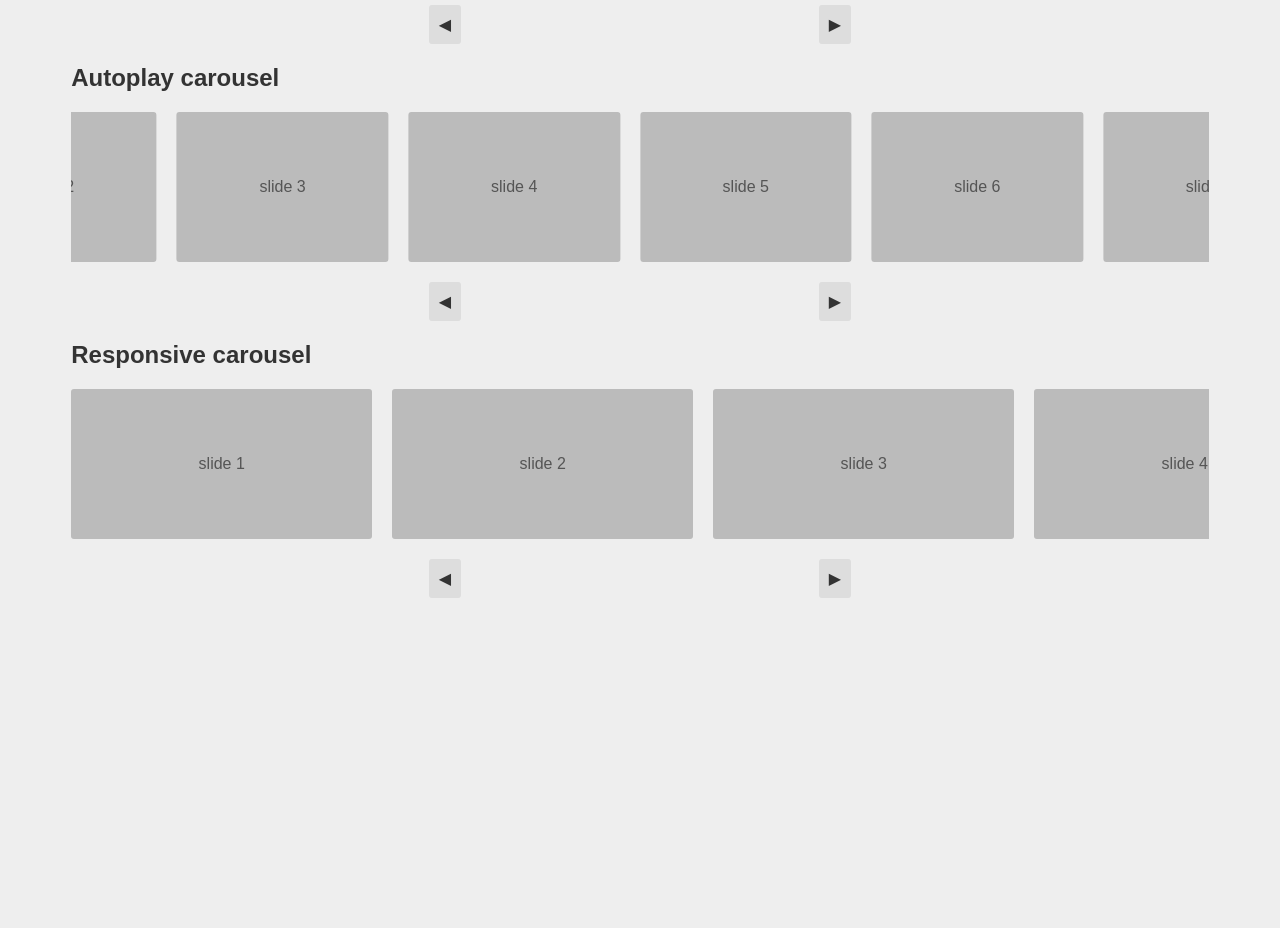
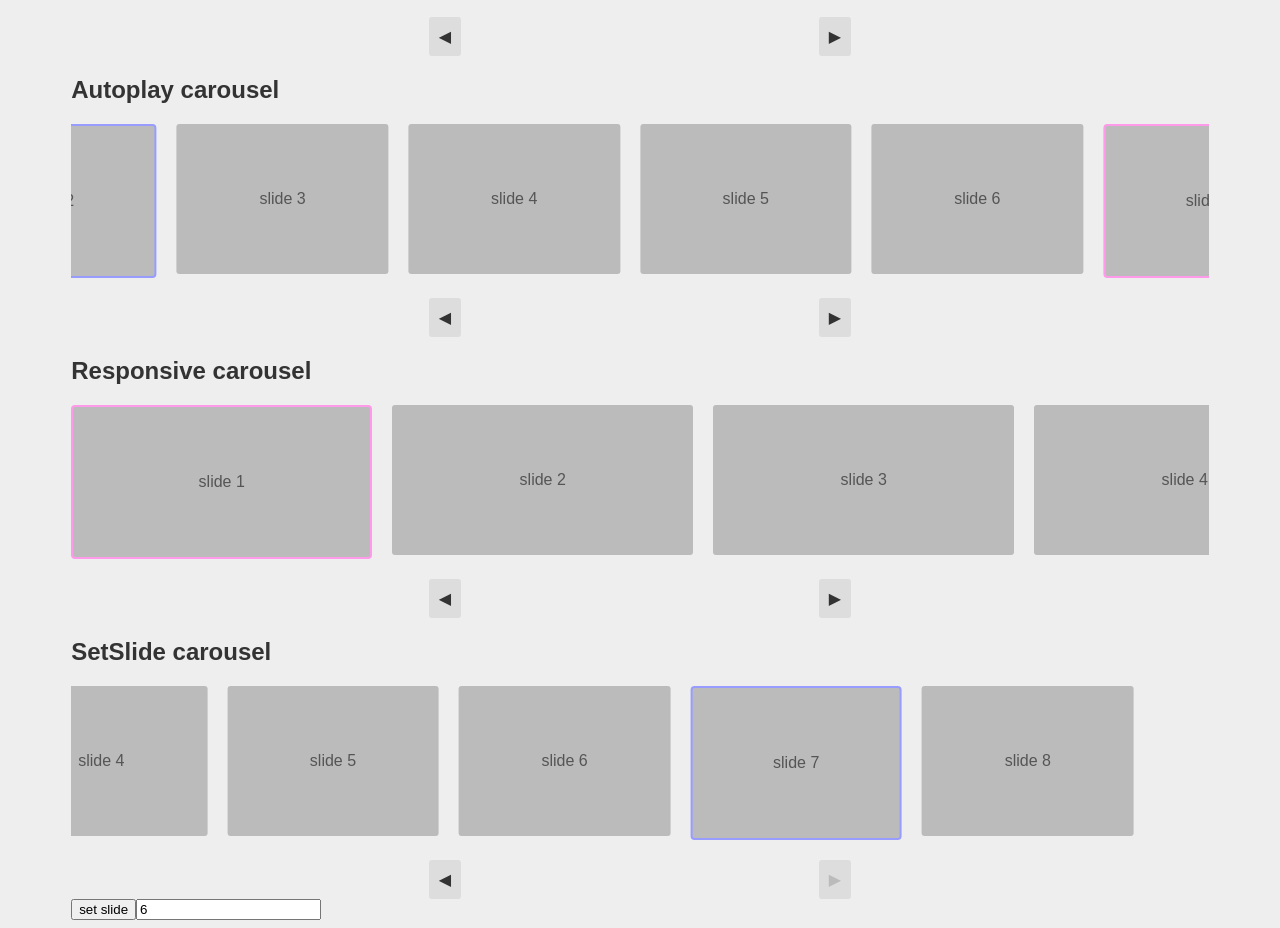
Before and after one commit to Kinedu/react-light-carousel, a React app: page / in a window 1280 px wide. Shown: the part 845-1773 px from the top of the page. Before the commit the page ends 1451 px from the top, so only its background shows below. Built offline with nearby package versions, Linux system fonts and the light colour scheme.

Commit message:
Fix setSlide functionality on non infinite carousels

```diff
--- a/dev/DevApp.js
+++ b/dev/DevApp.js
@@ -4,6 +4,7 @@ import CustomButtons from '../examples/CustomButtons';
 import InfiniteCarousel from '../examples/InfiniteCarousel';
 import AutoplayCarousel from '../examples/AutoplayCarousel';
 import ResponsiveCarousel from '../examples/ResponsiveCarousel';
+import SetSlideCarousel from '../examples/SetSlideCarousel';
 
 const DevApp = (props) => {
   return (
@@ -14,6 +15,7 @@ const DevApp = (props) => {
       <InfiniteCarousel />
       <AutoplayCarousel />
       <ResponsiveCarousel />
+      <SetSlideCarousel />
     </div>);
 }
 
--- a/dev/main.css
+++ b/dev/main.css
@@ -36,3 +36,13 @@ body {
 .light-carousel-button.disabled {
   color: #BBB;
 }
+
+.light-carousel-slide.current .basic-slide {
+  border-radius: 4px;
+  border: 2px solid #999cff;
+}
+
+.light-carousel-slide.active .basic-slide {
+  border-radius: 4px;
+  border: 2px solid #ff99e9;
+}
--- /dev/null
+++ b/examples/SetSlideCarousel.js
@@ -0,0 +1,48 @@
+
+import React, { Component, Fragment } from 'react';
+import LightCarousel from '../src/index';
+
+const Back = () => (<div>{'◀'}</div>);
+const Next = () => (<div>{'▶'}</div>);
+
+class SetSlideCarousel extends Component {
+  state = { selectedSlide: 6, inputValue: 6 };
+
+  setSlide = (selectedSlide) => this.setState({ selectedSlide: Number(this.state.inputValue) });
+
+  setValue = (event) => this.setState({ inputValue: event.target.value });
+
+  render() {
+    return (
+      <Fragment>
+        <h2>SetSlide carousel</h2>
+        <LightCarousel
+          slidesToShow={5}
+          gap={20}
+          showControls
+          prevBtn={<Back />}
+          nextBtn={<Next />}
+          responsive={{
+            0: 1,
+            400: 2,
+            900: 5,
+          }}
+          setSlide={this.state.selectedSlide}
+        >
+          <span className="basic-slide" onClick={() => this.setSlide(0)}>slide 1</span>
+          <span className="basic-slide" onClick={() => this.setSlide(1)}>slide 2</span>
+          <span className="basic-slide" onClick={() => this.setSlide(2)}>slide 3</span>
+          <span className="basic-slide" onClick={() => this.setSlide(3)}>slide 4</span>
+          <span className="basic-slide" onClick={() => this.setSlide(4)}>slide 5</span>
+          <span className="basic-slide" onClick={() => this.setSlide(5)}>slide 6</span>
+          <span className="basic-slide" onClick={() => this.setSlide(7)}>slide 7</span>
+          <span className="basic-slide" onClick={() => this.setSlide(8)}>slide 8</span>
+        </LightCarousel>
+        <button onClick={this.setSlide}>set slide</button>
+        <input type="number" value={this.state.inputValue} onChange={this.setValue} />
+      </Fragment>
+    );
+  }
+}
+
+export default SetSlideCarousel;
--- a/src/LightCarousel.js
+++ b/src/LightCarousel.js
@@ -58,6 +58,7 @@ class LightCarousel extends Component {
     super(props);
     this.state = {
       currentSlide: 0,
+      activeSlide: 0,
       enableClick: true,
     };
   }
@@ -121,7 +122,7 @@ class LightCarousel extends Component {
     this.totalSlides = infinite ?
       this.calculateTotalSlides(this.slidesToShow, this.totalUniqueElements) :
       this.totalUniqueElements;
-    this.slideshowWidth = this.totalSlides * (this.displacement + gap);
+    this.slideshowWidth = (this.totalSlides || 1) * this.displacement;
     this.autoplayFunc = autoplay && setInterval(this.moveForward, speed);
 
     if (infinite && stopOnHover && autoplay) this.setMouseEvents(this.clearAutoplay, this.setAutoplay);
@@ -132,6 +133,7 @@ class LightCarousel extends Component {
     this.slidesContainer.style.transform = `translateX(${this.currentPosition}px)`;
     if (setSlide > 0) {
       this.slideTo(setSlide);
+      this.move(setSlide);
     }
   }
 
@@ -144,10 +146,8 @@ class LightCarousel extends Component {
       /* When the current slide index is equal to the index of the last
       of the original elements, reset the position to the beginning. */
       if (this.state.currentSlide === this.totalUniqueElements) {
-        console.log('start');
         this.resetPositionTo('start');
       } else if (this.state.currentSlide === -1) {
-        console.log('end');
         this.resetPositionTo('end');
       }
 
@@ -276,10 +276,12 @@ class LightCarousel extends Component {
   */
   moveBackward = () => {
     /* Disable movement when reach the beginning except when infinite is active */
-    if (this.state.enableClick && (this.state.currentSlide > 0 || this.props.infinite)) {
+    if (this.state.enableClick) {
+      if (this.state.currentSlide > 0 || this.props.infinite) {
         this.slideTo('prev');
         this.move('left');
         this.setState({ enableClick: false });
+      }
     }
   }
 
@@ -291,10 +293,12 @@ class LightCarousel extends Component {
   */
   moveForward = () => {
     /* Disable movement when reach the end except when infinite is active */
-    if (this.state.enableClick && (!this.isLastSlide() || this.props.infinite)) {
+    if (this.state.enableClick) {
+      if (!this.isLastSlide() || this.props.infinite) {
         this.slideTo('next');
         this.move();
         this.setState({ enableClick: false });
+      }
     }
   }
 
@@ -330,16 +334,33 @@ class LightCarousel extends Component {
     * @param {string} to If 'left' translate in reverse.
   */
   move = (to = 'right') => {
+    const { infinite } = this.props;
+    if (!isNaN(to) && to > 0 && infinite) return; // TODO: setSlide now works, but not on infinite mode.
     this.movingTo = to;
     let newDisplacement = this.displacement;
+    if (to === 'left') { newDisplacement *= -1; }
+
     if (!isNaN(to) && to > 0) {
+      let fallbackPosition = this.slideshowWidth - (this.displacement * this.slidesToShow);
       newDisplacement *= to;
+      let finalPosition = newDisplacement > fallbackPosition ? fallbackPosition : newDisplacement;
+      this.currentPosition = (finalPosition * -1);
+    } else {
+      this.currentPosition -= newDisplacement;
     }
-    if (to === 'left') { newDisplacement *= -1; }
-    this.currentPosition -= newDisplacement;
+
     this.slidesContainer.style.transition = 'transform 0.4s ease-in';
     this.slidesContainer.style.transform = `translateX(${this.currentPosition}px)`;
   }
+
+    /**
+      * The active slide is different from the current, the former represent
+      * something as the selected slide and can be use to return a value, the latter
+      * is for internal use to calculate when to stop the translations.
+      *
+      * @param {number} activeSlide The slide index to set as the active one
+    */
+    setActiveSlide = (activeSlide) => this.setState({ activeSlide });
 
   /**
     * Reset the position of the slide to the
@@ -380,6 +401,12 @@ class LightCarousel extends Component {
   */
   hasAllItemsVisible = () => this.state.currentSlide === 0 && this.isLastSlide();
 
+
+  handleSlideClick = (slideIndex) => {
+    this.setActiveSlide(slideIndex);
+    this.props.onSlideClicked(slideIndex);
+  }
+
   /**
     * Get the children elements.
     * Calculate the width of the slides,
@@ -395,13 +422,14 @@ class LightCarousel extends Component {
     /* It needs to pass the children to the "toArray" react function, because
      * if there is only one child, it won't be an array of one.
      */
-    const slides = React.Children.toArray(children);
+    const slides = React.Children.toArray(children).map((slide, i) => ({ slide, id: i }));
     const clientWidth = R.path(['clientWidth'], this.slideshow) || 0;
     const slideshowClientWidth = clientWidth >= 0 ? clientWidth : this.slideshowClientWidth;
     const autoWidth = ((slideshowClientWidth + gap) / this.slidesToShow) - gap;
     this.displacement = (slideWidth || autoWidth) + gap;
-    this.slideshowWidth = this.displacement * (this.totalSlides || 1);
-
+    this.slideshowWidth = (this.totalSlides || 1) * this.displacement;
+    const isCurrent = (currentSlide, slideId) => (currentSlide === slideId ? 'current' : '');
+    const isActive = (activeSlide, slideId) => (activeSlide === slideId ? 'active' : '');
     if (infinite) {
       this.addClones(slides, this.slidesToShow);
     }
@@ -411,13 +439,18 @@ class LightCarousel extends Component {
         slideContainerRef={(el) => { this.slidesContainer = el; }}
         slideshowWidth={this.slideshowWidth}
       >
-        {slides.map((slide, index) => (
+        {slides.map(({ slide, id }, index) => (
           <Slide
             key={index}
-            className="light-carousel-slide"
+            className={`
+              light-carousel-slide
+              ${isCurrent(this.state.currentSlide, id)}
+              ${isActive(this.state.activeSlide, id)}
+            `}
             autoWidth={autoWidth}
             slideWidth={slideWidth}
             gap={gap}
+            onClick={() => this.handleSlideClick(index)}
           >
             {slide}
           </Slide>
@@ -499,6 +532,7 @@ LightCarousel.propTypes = {
   prevBtn: PropTypes.node,
   /* Content of the next button */
   nextBtn: PropTypes.node,
+  onSlideClicked: PropTypes.func,
   onPreviousSlide: PropTypes.func,
   onNextSlide: PropTypes.func,
   /* Allow the user to set the number of slides to show for
@@ -536,8 +570,9 @@ LightCarousel.defaultProps = {
   showControls: false,
   prevBtn: 'prev',
   nextBtn: 'next',
-  onPreviousSlide: () => { },
-  onNextSlide: () => { },
+  onSlideClicked: () => {},
+  onPreviousSlide: () => {},
+  onNextSlide: () => {},
   className: '',
   responsive: {},
   slideshowStyle: {},
```
Also changed, not shown: CHANGELOG.md, README.md. Lines whose indentation alone changed are shown as unchanged.
